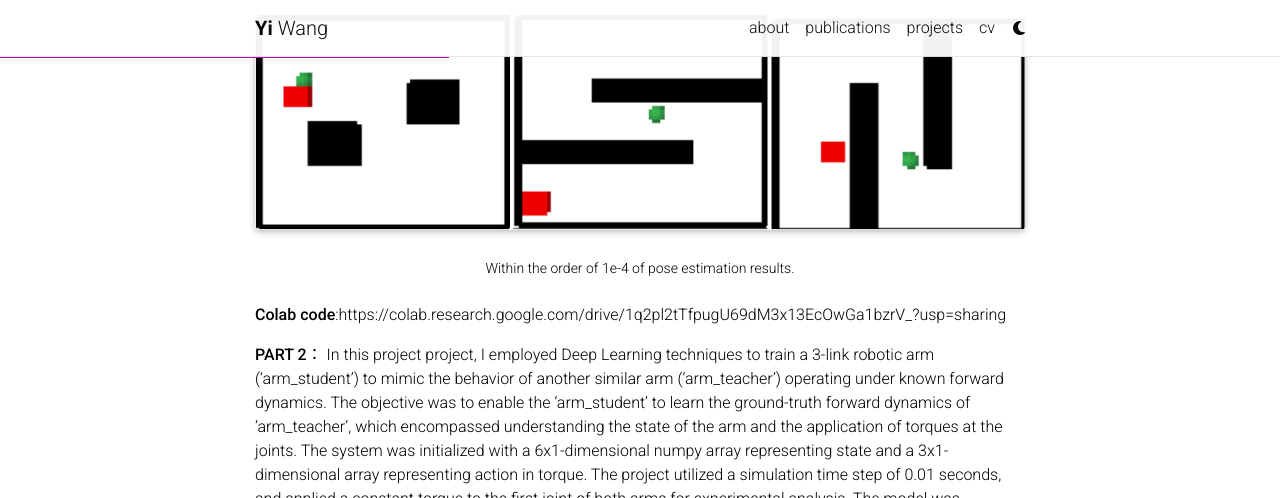
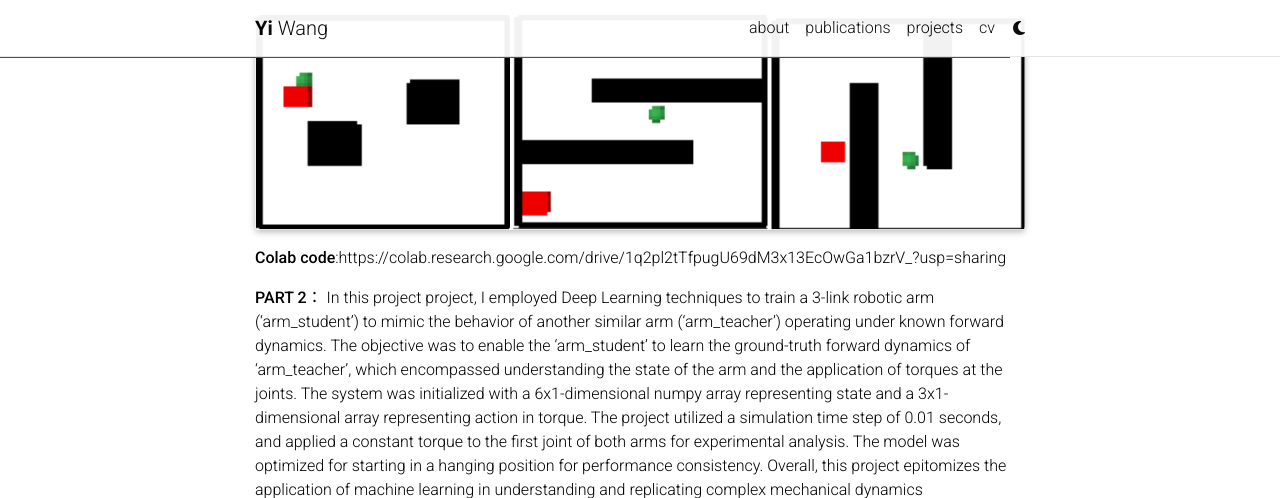
Before and after one commit to AllenWangYi/AllenWangYi.github.io, a Jekyll site: the page built from _projects/4_project.md, in a window 1280 px wide and 1400 px high, scrolled down 378 px. Shown: the top 498 px of the window. Built offline with Jekyll 4.4.1, drawn with Linux system fonts in a browser that asks for light colours; full-size pictures stand in for the smaller copies a plugin makes; comment, search, counter and statistics services are not loaded; a style sheet for code colours, icons or effects is not loaded; some of the changed text lies outside the part shown; grey boxes are pictures that could not be loaded.

Commit message:
Update 4_project.md

```diff
--- a/_projects/4_project.md
+++ b/_projects/4_project.md
@@ -13,24 +13,18 @@ In this project, I developed and trained Deep Neural Networks (DNNs) and Convolu
         {% include figure.html path="assets/img/proj4_fig1.png" title="example image" class="img-fluid rounded z-depth-1" %}
     </div>
 </div>
-<div class="caption">
-    Within the order of 1e-4 of pose estimation results.
-</div>
 
 [**Colab code**](https://colab.research.google.com/drive/1q2pl2tTfpugU69dM3x13EcOwGa1bzrV_?usp=sharing):https://colab.research.google.com/drive/1q2pl2tTfpugU69dM3x13EcOwGa1bzrV_?usp=sharing
 
 **PART 2：**
 In this project project, I employed Deep Learning techniques to train a 3-link robotic arm ('arm_student') to mimic the behavior of another similar arm ('arm_teacher') operating under known forward dynamics. The objective was to enable the 'arm_student' to learn the ground-truth forward dynamics of 'arm_teacher', which encompassed understanding the state of the arm and the application of torques at the joints. The system was initialized with a 6x1-dimensional numpy array representing state and a 3x1-dimensional array representing action in torque. The project utilized a simulation time step of 0.01 seconds, and applied a constant torque to the first joint of both arms for experimental analysis. The model was optimized for starting in a hanging position for performance consistency. Overall, this project epitomizes the application of machine learning in understanding and replicating complex mechanical dynamics
 <div class="row">
-    <div class="col-sm mt-3 mt-md-0">
-        {% include figure.html path="assets/img/proj4_fig2.png" title="example image" class="img-fluid rounded z-depth-1" %}
+    <div class="col-sm mt-3 mt-md-0 d-flex justify-content-center">
+        <img src="assets/img/proj4_fig2.png" title="example image" class="img-fluid rounded z-depth-1" style="max-width: 50%;">
     </div>
 </div>
-<div class="caption">
-    Within the order of 1e-4 of pose estimation results.
-</div>
 
-[**Colab code**](https://colab.research.google.com/drive1Gx5iswzb9uGuXg1q2kjMVEaHT90GSq9G#scrollTo=D1vjDH2fL9Tu):https://colab.research.google.com/drive/1Gx5iswzb9uGuXg1q2kjMVEaHT90GSq9G#scrollTo=D1vjDH2fL9Tu
+[**Colab code**](https://colab.research.google.com/drive/1Gx5iswzb9uGuXg1q2kjMVEaHT90GSq9G#scrollTo=D1vjDH2fL9Tu):https://colab.research.google.com/drive/1Gx5iswzb9uGuXg1q2kjMVEaHT90GSq9G#scrollTo=D1vjDH2fL9Tu
 
 **PART 3：**
 In a continuation of previous work involving n-linked robotic arms, this project focused on leveraging neural networks for learning forward dynamics. Utilizing a provided 'teacher dynamics' model and controller, the task was to train a 'student dynamics' model to mimic the ground-truth behavior of the arm. The system architecture consisted of key Python classes to handle robot control and dynamics, including a flexible 'Robot' interface for setting and retrieving state and actions, as well as advancing the system through time steps. The state of each arm was represented as a 2n-dimensional vector, consisting of n joint positions [rad] and n joint velocities [rad/s], while the action was characterized by n torques [N-m] applied to n joints. This project not only integrated machine learning techniques with complex robotics systems but also allowed for modular extensions to arms with varying numbers of links
```
